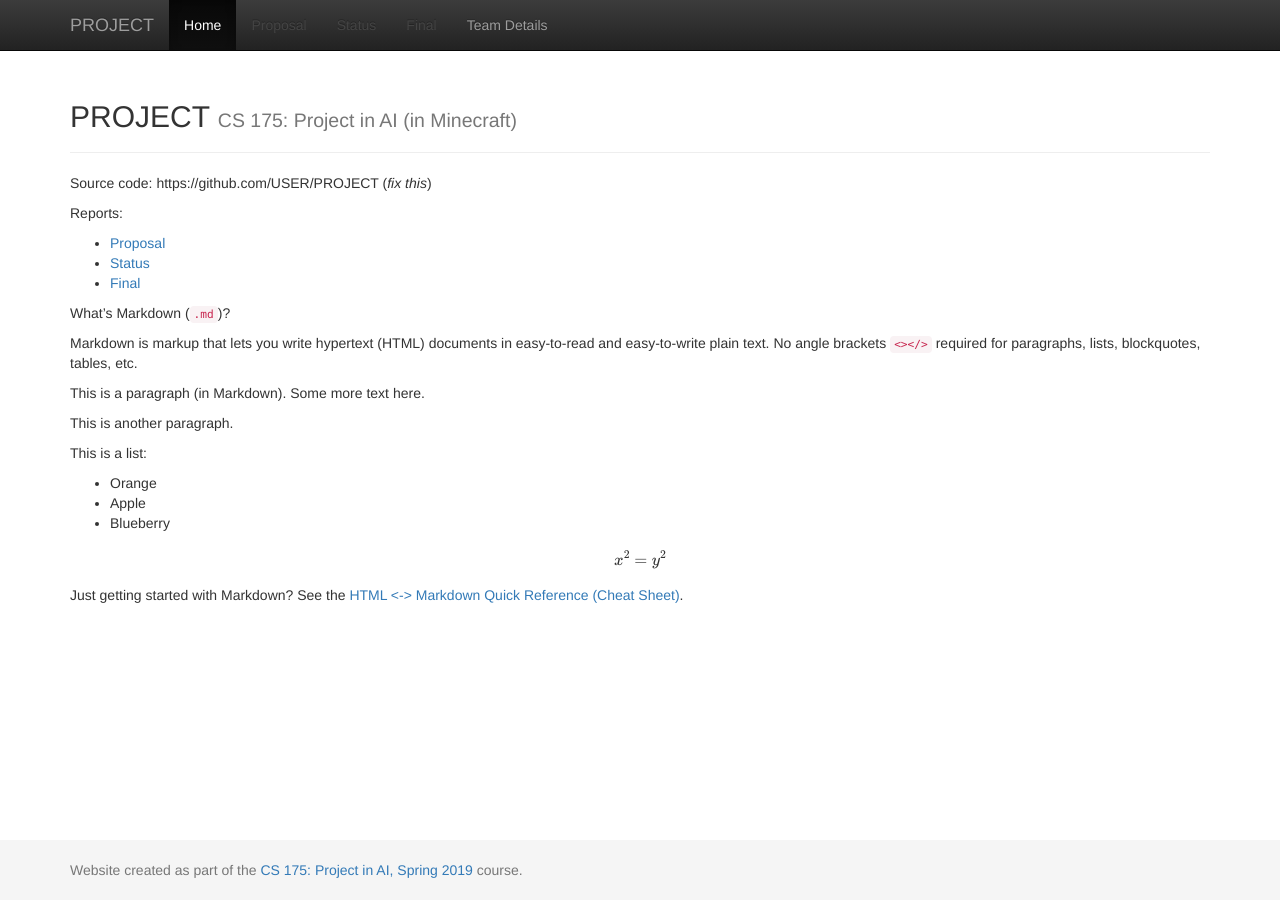
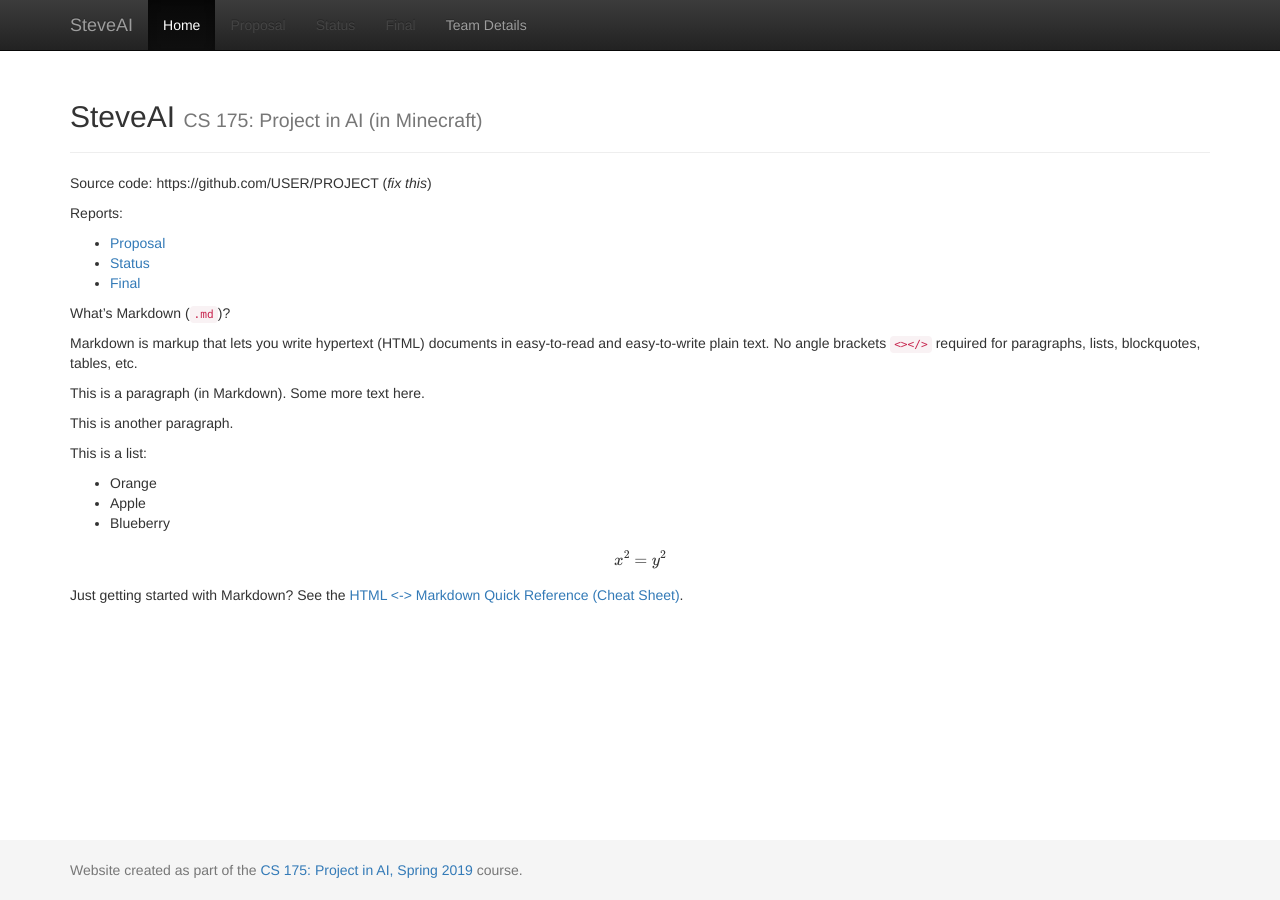
Before and after one commit to RohanMannem/ChatbotSteve, a Jekyll site: the page built from docs/index.md, in a window 1280 px wide. Built offline with Jekyll 4.4.1, drawn with Linux system fonts in a browser that asks for light colours; formulas are drawn with MathJax 3.

Commit message:
Update _config.yml

```diff
--- a/docs/_config.yml
+++ b/docs/_config.yml
@@ -1,7 +1,7 @@
 ###########
 # site.title
 
-title:    'PROJECT'
+title:    'SteveAI'
 subtitle: 'CS 175: Project in AI (in Minecraft)'
 
 
```
